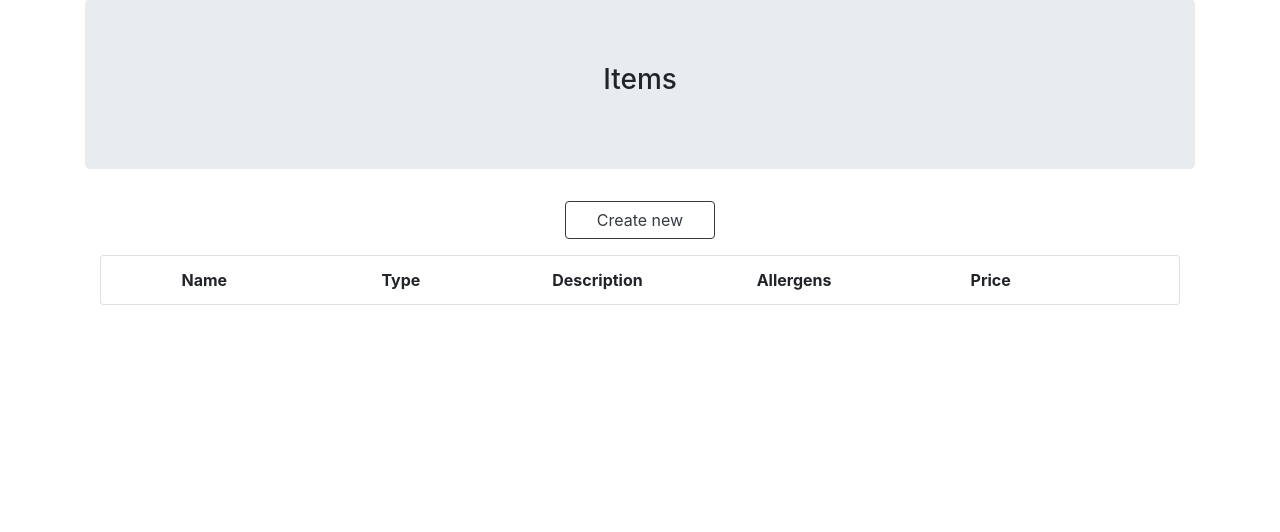
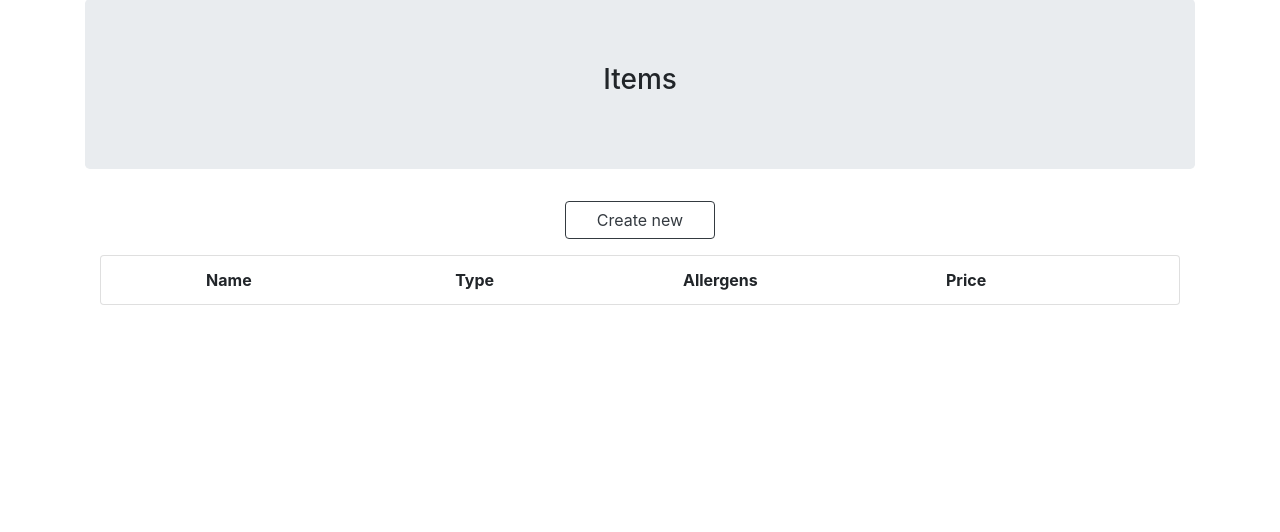
Before and after one commit to Srndo/IIS, a Flask app: page /manage_items in a window 1280 px wide. Shown: the part 143-675 px from the top of the page. Run offline with Flask 2, Linux system fonts and the light colour scheme; the visitor is signed in with stand-in values (Sample User, id 1); data comes from the database, SQL or seed files in the repository; data that the repository does not hold is empty; some libraries are stand-ins or nearby versions.

Commit message:
Update manage_items.html

```diff
--- a/templates/manage_items.html
+++ b/templates/manage_items.html
@@ -10,7 +10,7 @@
   		<div class="row">
   			<div class="font-weight-bold col-sm text-center">Name</div>
   			<div class="font-weight-bold col-sm text-center">Type</div>
-        <div class="font-weight-bold col-sm text-center">Description</div>
+        <!--<div class="font-weight-bold col-sm text-center">Description</div>-->
         <div class="font-weight-bold col-sm text-center">Allergens</div>
         <div class="font-weight-bold col-sm text-center">Price</div>
         	<div class="font-weight-bold col-sm text-center" style="max-width: 85px"></div>
```
